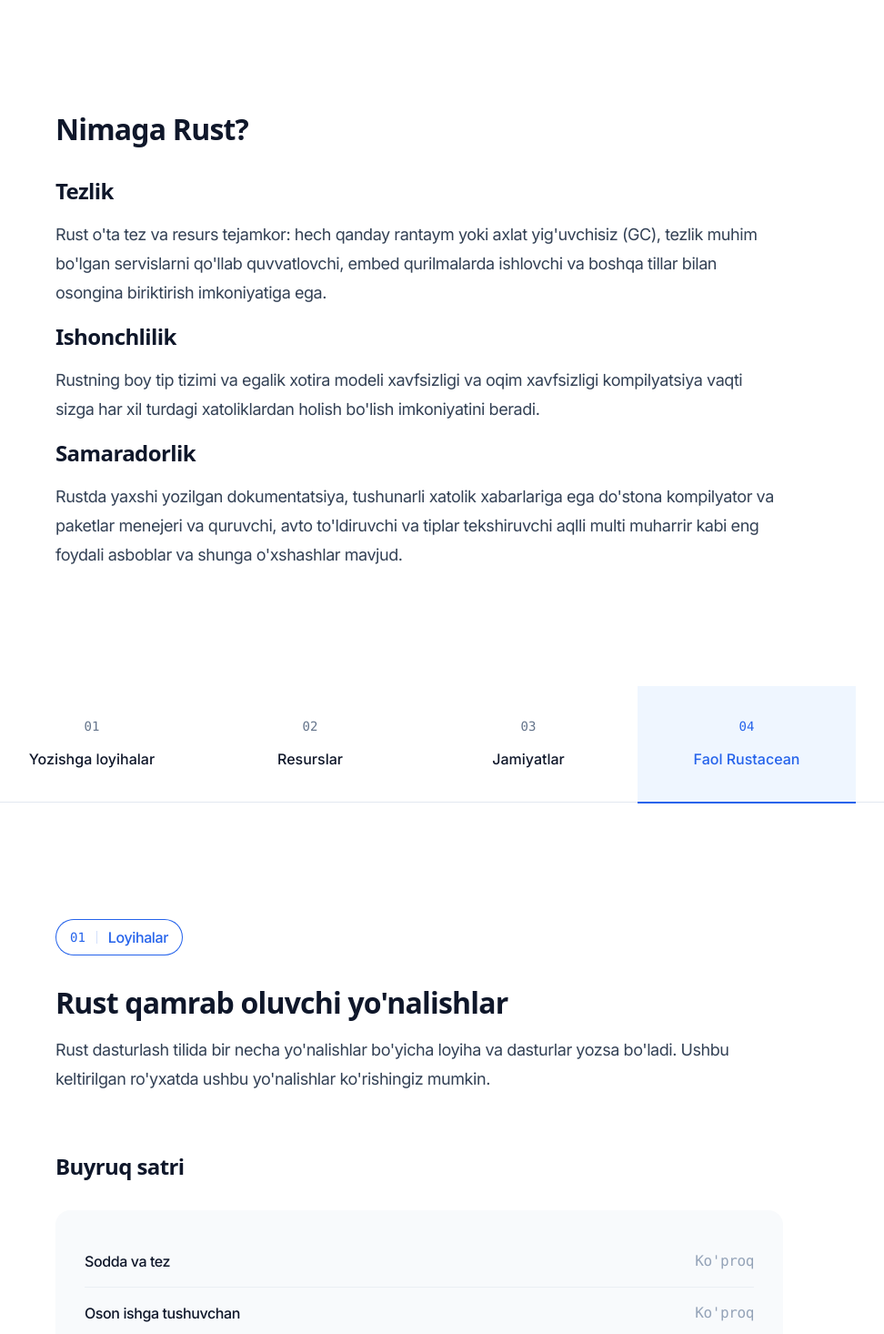
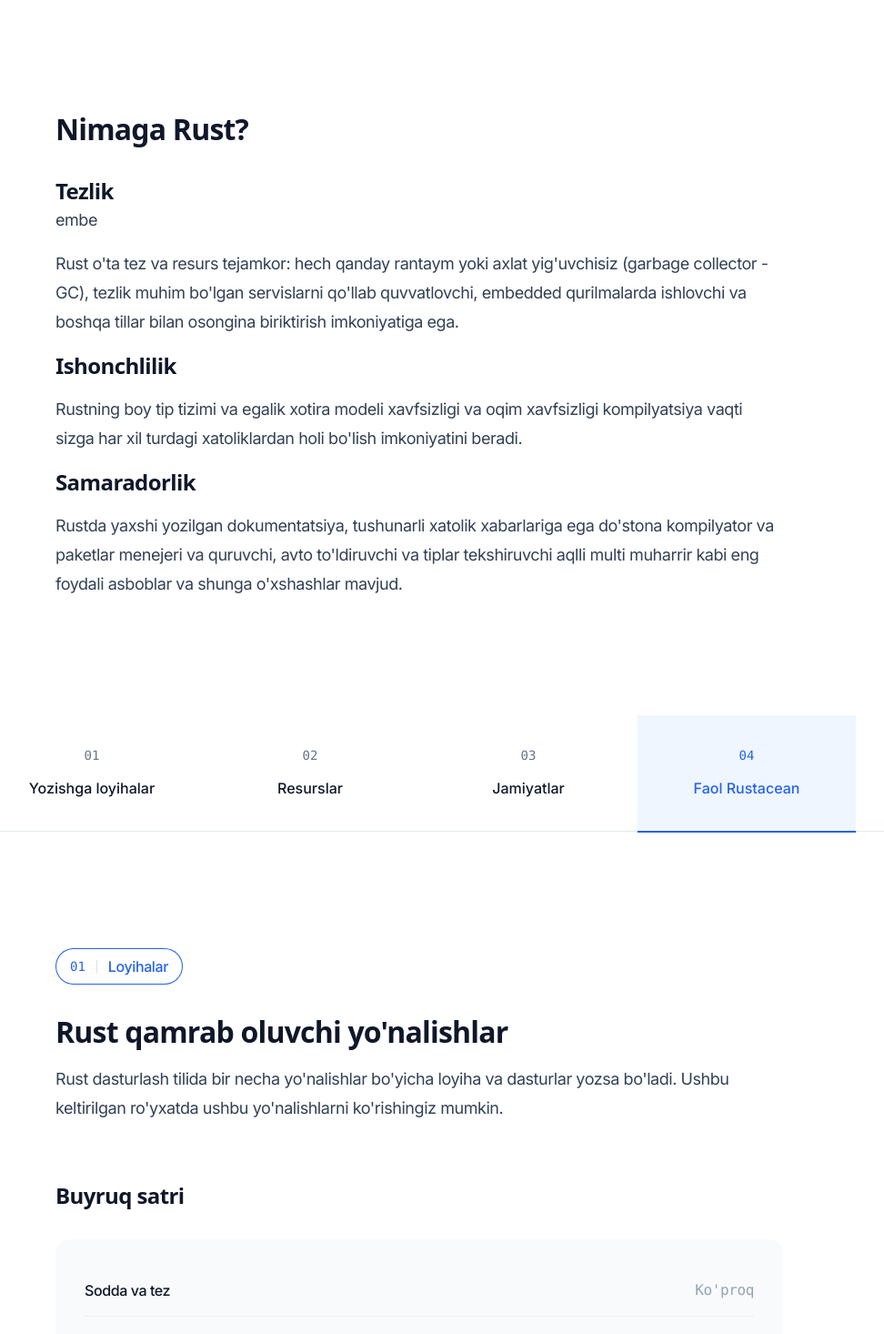
Before and after one commit to rust-lang-uz/website, a Next.js app: page / in a window 1280 px wide. Shown: the part 920-2386 px from the top of the page at 91% size, without its empty margins (179-1151 px from the left). Built offline with nearby package versions, Linux system fonts and the light colour scheme; a web font is replaced by a local one.

Commit message:
[FIX] bugs fixed

```diff
--- a/src/components/Communities.jsx
+++ b/src/components/Communities.jsx
@@ -60,7 +60,7 @@
         <p className="mt-4 text-lg tracking-tight text-slate-700">
           Rust dasturlash tilini o'rganishda sizni qo'llab quvvatlab turuvchi
           jamiyat mavjud. Istagan payt jamiyatimiz guruhlaridan biriga kirib
-          boshqa rustacean lar maslahatlashish yoki yangi dasturchilar bilan o'z
+          boshqa rustaceanlar maslahatlashish yoki yangi dasturchilar bilan o'z
           tajribangizni ulashingiz mumkin.
         </p>
       </Container>
--- a/src/components/Introduction.jsx
+++ b/src/components/Introduction.jsx
@@ -18,11 +18,12 @@
         <p className="mt-8 font-display text-3xl font-bold tracking-tight text-slate-900">
           Tezlik
         </p>
-
+embe
         <p className="mt-4">
           Rust o'ta tez va resurs tejamkor: hech qanday rantaym yoki axlat
-          yig'uvchisiz (GC), tezlik muhim bo'lgan servislarni qo'llab
-          quvvatlovchi, embed qurilmalarda ishlovchi va boshqa tillar bilan
+          yig'uvchisiz (garbage collector - GC), tezlik muhim bo'lgan servislarni qo'llab
+          quvvatlovchi, embedded qurilmalarda
+          ishlovchi va boshqa tillar bilan
           osongina biriktirish imkoniyatiga ega.
         </p>
 
@@ -33,7 +34,7 @@
         <p className="mt-4">
           Rustning boy tip tizimi va egalik xotira modeli xavfsizligi va oqim
           xavfsizligi kompilyatsiya vaqti sizga har xil turdagi xatoliklardan
-          holish bo'lish imkoniyatini beradi.
+          holi bo'lish imkoniyatini beradi.
         </p>
 
         <p className="mt-4 font-display text-3xl font-bold tracking-tight text-slate-900">
--- a/src/components/Projects.jsx
+++ b/src/components/Projects.jsx
@@ -49,7 +49,7 @@
         <p className="mt-4 text-lg tracking-tight text-slate-700">
           Rust dasturlash tilida bir necha yo'nalishlar bo'yicha loyiha va
           dasturlar yozsa bo'ladi. Ushbu keltirilgan ro'yxatda ushbu
-          yo'nalishlar ko'rishingiz mumkin.
+          yo'nalishlarni ko'rishingiz mumkin.
         </p>
         <Expandable>
           {({ isExpanded }) => (
--- a/src/components/Socials.jsx
+++ b/src/components/Socials.jsx
@@ -20,13 +20,13 @@
               Bizni kuzatib boring!
             </h2>
             <p className="mt-4 text-lg tracking-tight text-orange-200">
-              Rust o'z hamjamiyati haqida qayg'uradi va o'z sotsial
-              tarmog'larida hamma aktual yangiliklar bilan ulashib boradi.
+              Rust o'z hamjamiyati haqida qayg'uradi va o'z ijtimoiy
+              tarmoqlarida barcha aktual yangiliklar bilan ulashib boradi.
             </p>
           </div>
           <div className="lg:pl-16">
             <h3 className="text-base font-medium tracking-tight text-white">
-              Twitter sotsial tarmog'larimiz{' '}
+              Twitterdagi tarmoqlarimiz{' '}
               <span aria-hidden="true">&rarr;</span>
             </h3>
             <div className="mt-4 sm:relative sm:flex sm:items-center sm:py-0.5 sm:pr-2.5">
```
